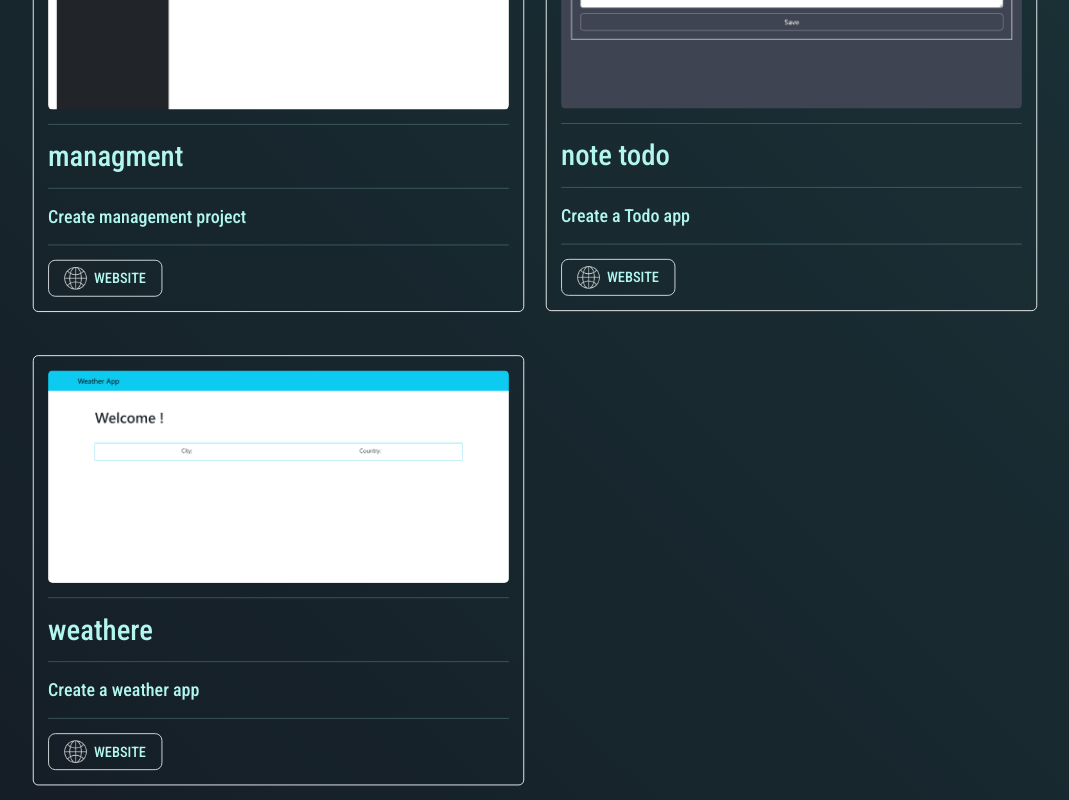
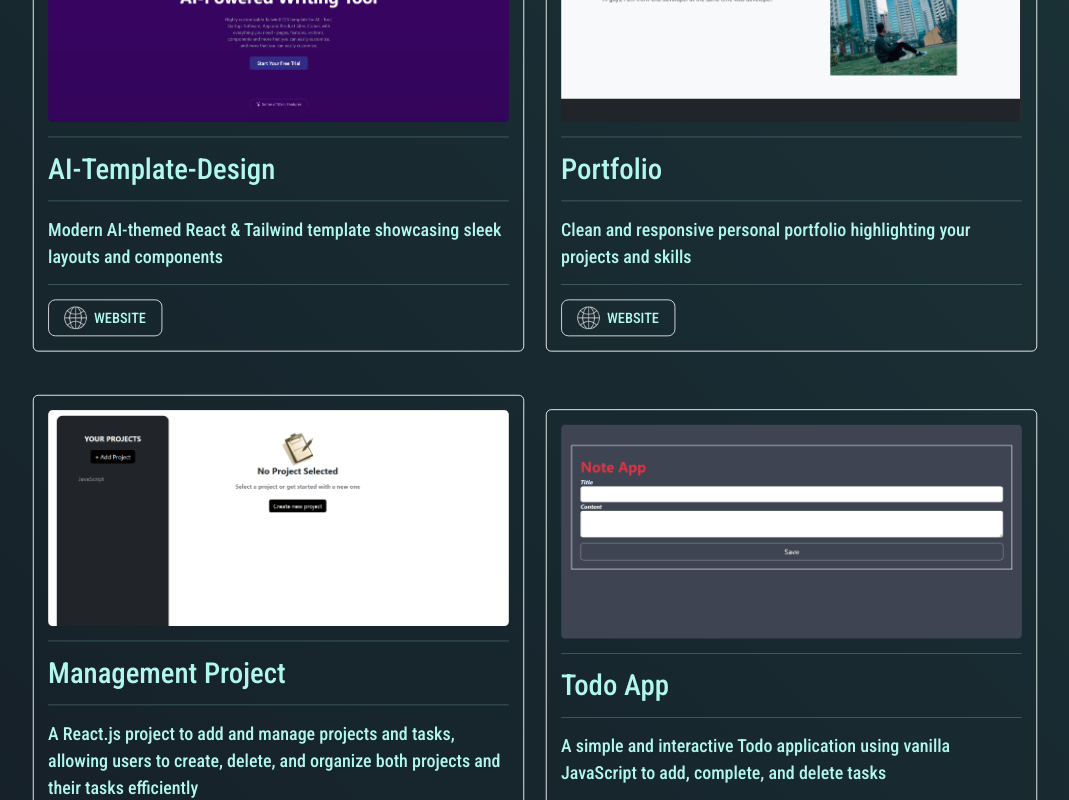
Before and after one commit to suhaybEromi/get-know-me, a React (Vite) app: page / in a window 1280 px wide. Shown: the part 760-1560 px from the top of the page, without its empty margins (105-1174 px from the left). Built offline with nearby package versions, Linux system fonts and the light colour scheme; a web font is replaced by a local one.

Commit message:
add some project

```diff
--- a/src/components/Project.jsx
+++ b/src/components/Project.jsx
@@ -1,32 +1,51 @@
 import { Col, Container, Row, Card, InputGroup } from "react-bootstrap";
-// import cvImage from "../assets/img/cv.png";
 import websiteImage from "../assets/img/website.png";
 import { Link } from "react-router-dom";
-// import shopImage from "../assets/img/shop.png";
 import managmentImage from "../assets/img/managment.png";
 import noteImage from "../assets/img/note.png";
 import weatherImage from "../assets/img/weather.png";
+import aiDesignImage from "../assets/img/ai-design.png";
+import portfolioImage from "../assets/img/portfolio.png";
 
 export default function Project() {
   const projects = [
     {
       id: 1,
-      name: "managment",
-      description: "Create management project",
+      name: "AI-Template-Design",
+      description:
+        "Modern AI-themed React & Tailwind template showcasing sleek layouts and components",
+      image: aiDesignImage,
+      website: "https://ai-template-site.vercel.app/",
+    },
+    {
+      id: 2,
+      name: "Portfolio",
+      description:
+        "Clean and responsive personal portfolio highlighting your projects and skills",
+      image: portfolioImage,
+      website: "https://suhayberomi.netlify.app",
+    },
+    {
+      id: 3,
+      name: "Management Project",
+      description:
+        "A React.js project to add and manage projects and tasks, allowing users to create, delete, and organize both projects and their tasks efficiently",
       image: managmentImage,
       website: "https://project-managment-one.vercel.app",
     },
     {
-      id: 2,
-      name: "note todo",
-      description: "Create a Todo app",
+      id: 4,
+      name: "Todo App",
+      description:
+        "A simple and interactive Todo application using vanilla JavaScript to add, complete, and delete tasks",
       image: noteImage,
       website: "https://note---app.web.app",
     },
     {
-      id: 3,
-      name: "weathere",
-      description: "Create a weather app",
+      id: 5,
+      name: "Weather App",
+      description:
+        "A lightweight weather application built with JavaScript that fetches and displays real-time weather information",
       image: weatherImage,
       website: "https://appweathere.netlify.app",
     },
```
Also changed, not shown: src/assets/img/ai-design.png (added), src/assets/img/portfolio.png (added).
